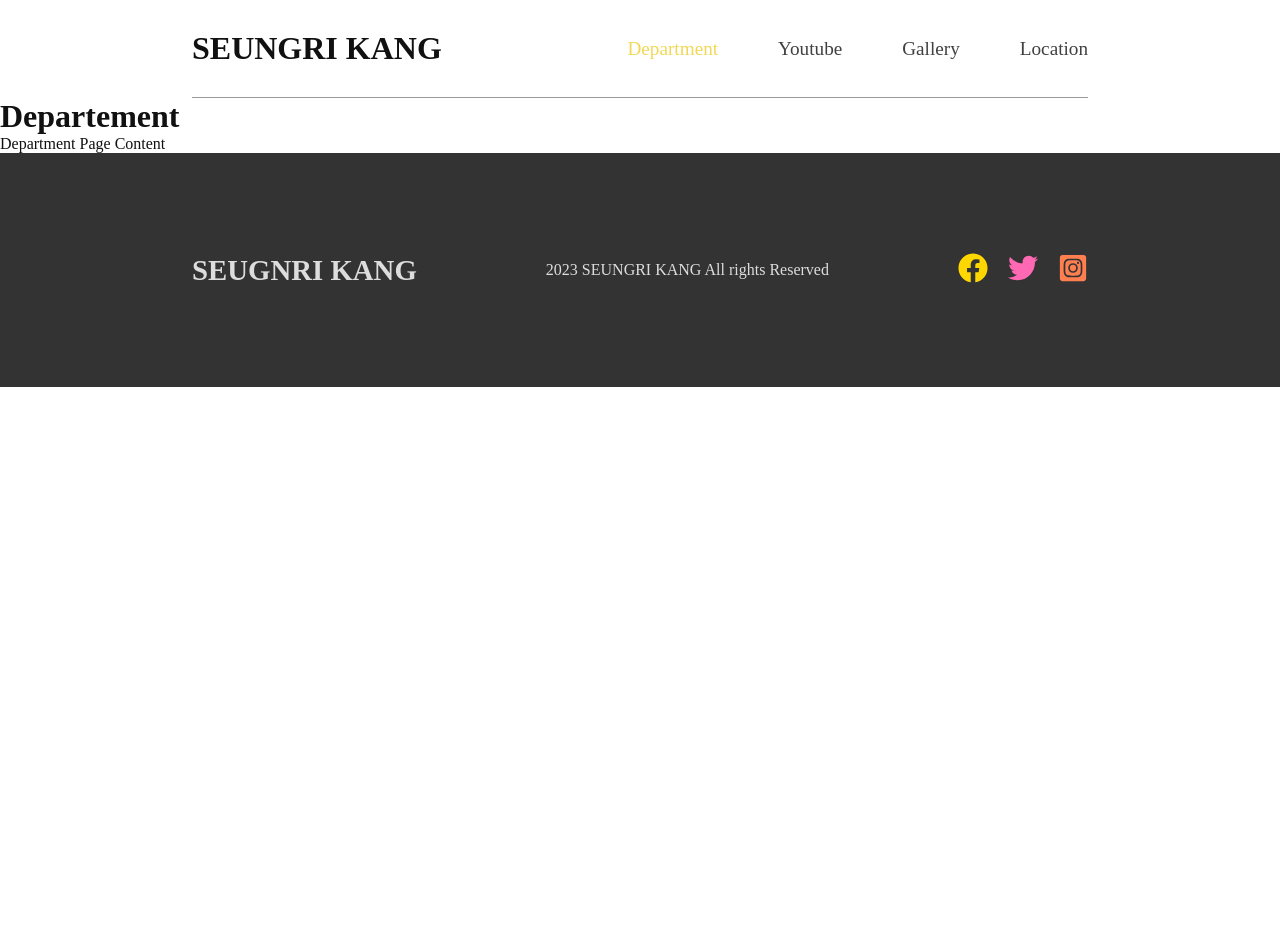
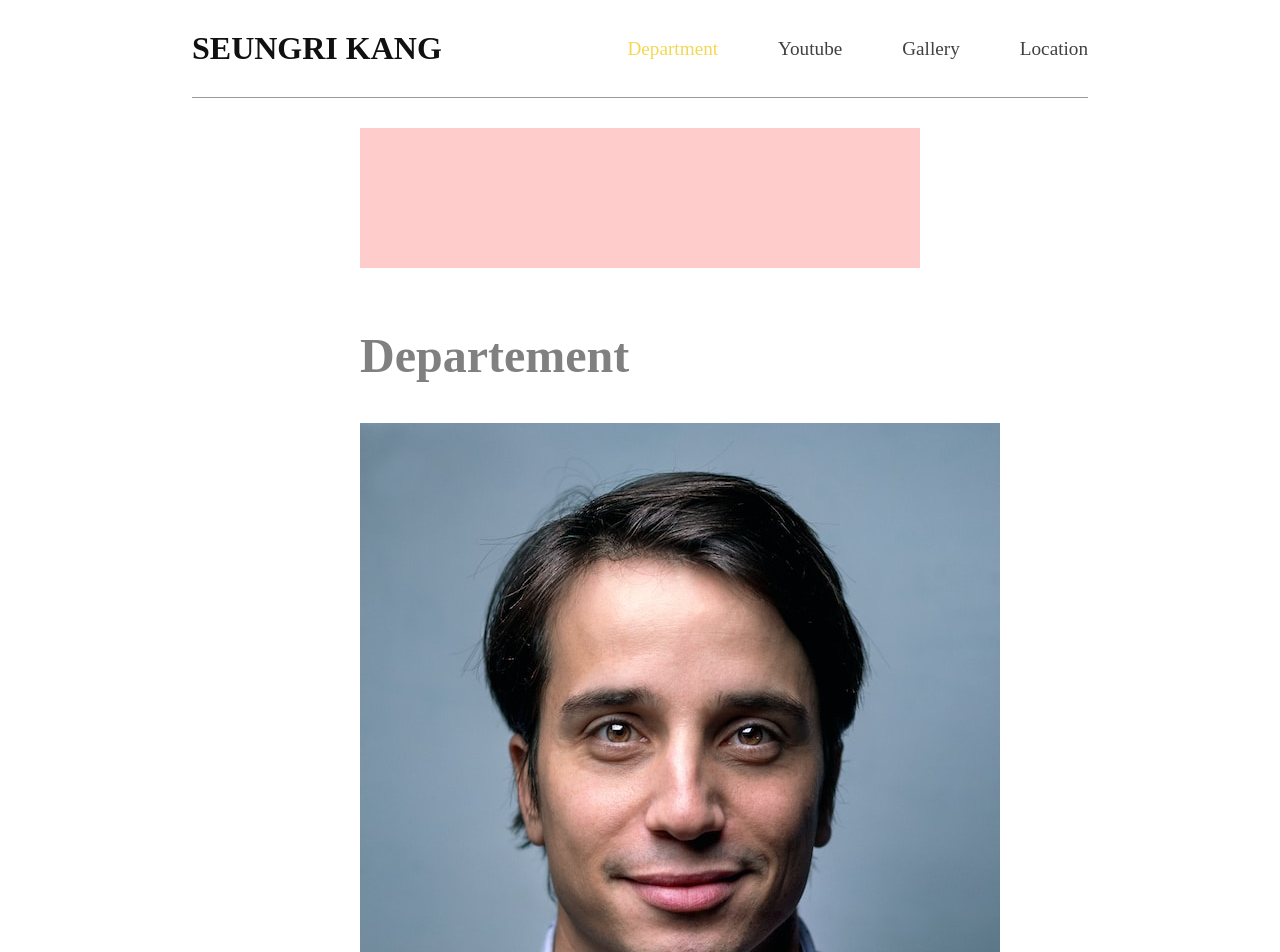
Before and after one commit to seungzzang59/my-project, a React (Create React App) app: page /department in a window 1280 px wide. Shown: the top 952 px of the page. Before the commit the page ends 800 px from the top, so only its background shows below. Built offline with nearby package versions, Linux system fonts and the light colour scheme.

Commit message:
useState,useEffect

```diff
--- a/src/components/common/Layout.jsx
+++ b/src/components/common/Layout.jsx
@@ -1,6 +1,6 @@
 export default function Layout({ children, title }) {
   return (
-    <main ClassName={`layout ${title}`}>
+    <main className={`layout ${title}`}>
       <figure className="subVisual"></figure>
       <h1>{title}</h1>
       {children}
--- a/src/components/sub/Department.jsx
+++ b/src/components/sub/Department.jsx
@@ -1,9 +1,30 @@
 import Layout from "../common/Layout";
+import { useState, useEffect } from "react";
 
 export default function Department() {
+  const [Data, setData] = useState([]);
+  useEffect(() => {
+    fetch("DB/department.json")
+      .then((data) => data.json())
+      .then((json) => {
+        console.log(json.members);
+        setData(json.members);
+      });
+  }, []);
+
   return (
     <Layout title={"Departement"}>
-      <p>Department Page Content</p>
+      {Data.map((el, idx) => {
+        return (
+          <article key={idx}>
+            <div className="pic">
+              <img src={`img/${el.pic}`} alt={el.neme} />
+            </div>
+            <h3>{el.name}</h3>
+            <p>{el.position}</p>
+          </article>
+        );
+      })}
     </Layout>
   );
 }
--- a/src/scss/common/_layout.scss
+++ b/src/scss/common/_layout.scss
@@ -1,13 +1,13 @@
 .layout {
   width: 70vh;
   min-height: 60vh;
-  margin: 100px auto;
-  border: 1px solid #e72e2e;
+  margin: 30px auto 100px;
 
   .subVisual {
     width: 100%;
-    height: 200px;
-    border-color: gray;
+    height: 140px;
+    background-color: #fcc;
+    margin-bottom: 60px;
   }
 
   h1 {
@@ -16,5 +16,3 @@
     color: gray;
   }
 }
-
-// 스타일 안먹힘
--- a/src/scss/sub/_youtube.scss
+++ b/src/scss/sub/_youtube.scss
@@ -2,6 +2,9 @@
   width: 100%;
 
   h1 {
+    width: 70vw;
+    margin: 0 auto;
+    margin-bottom: 40px;
     color: aqua;
   }
   .con {
```
